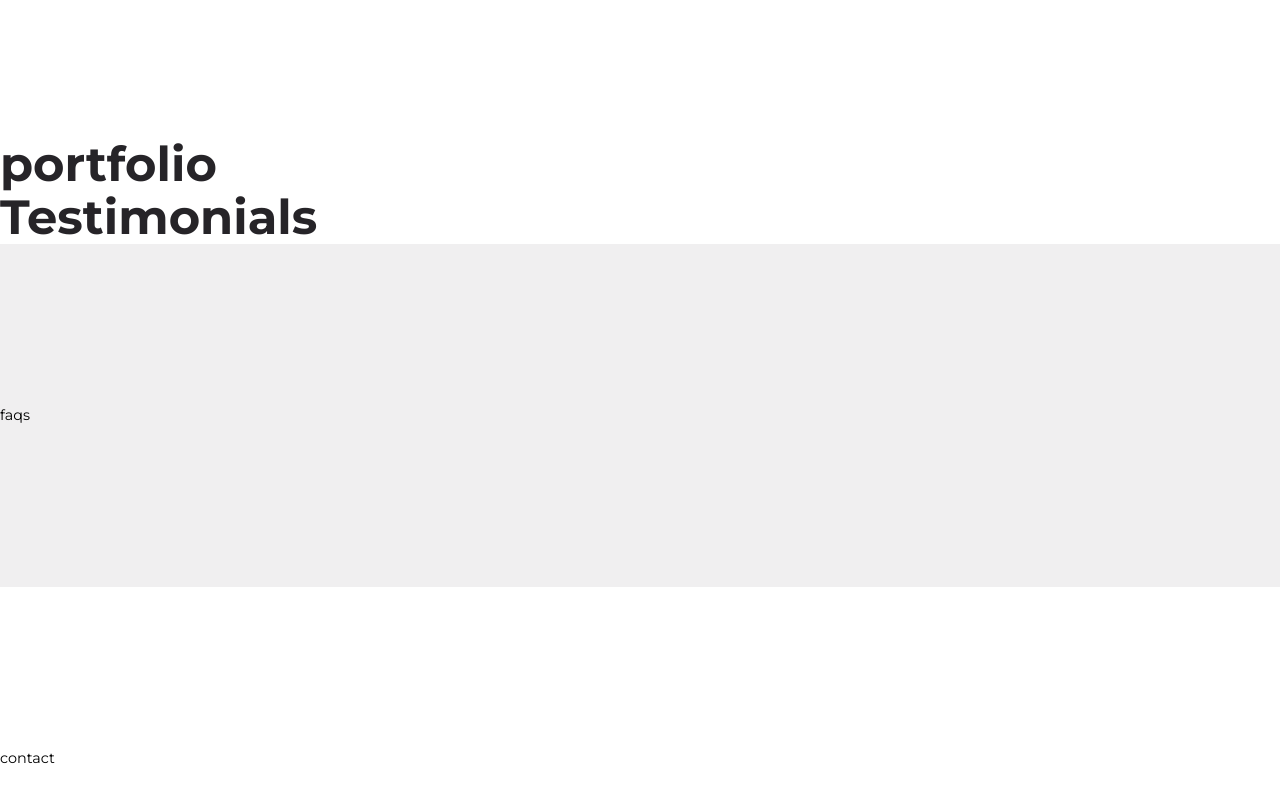
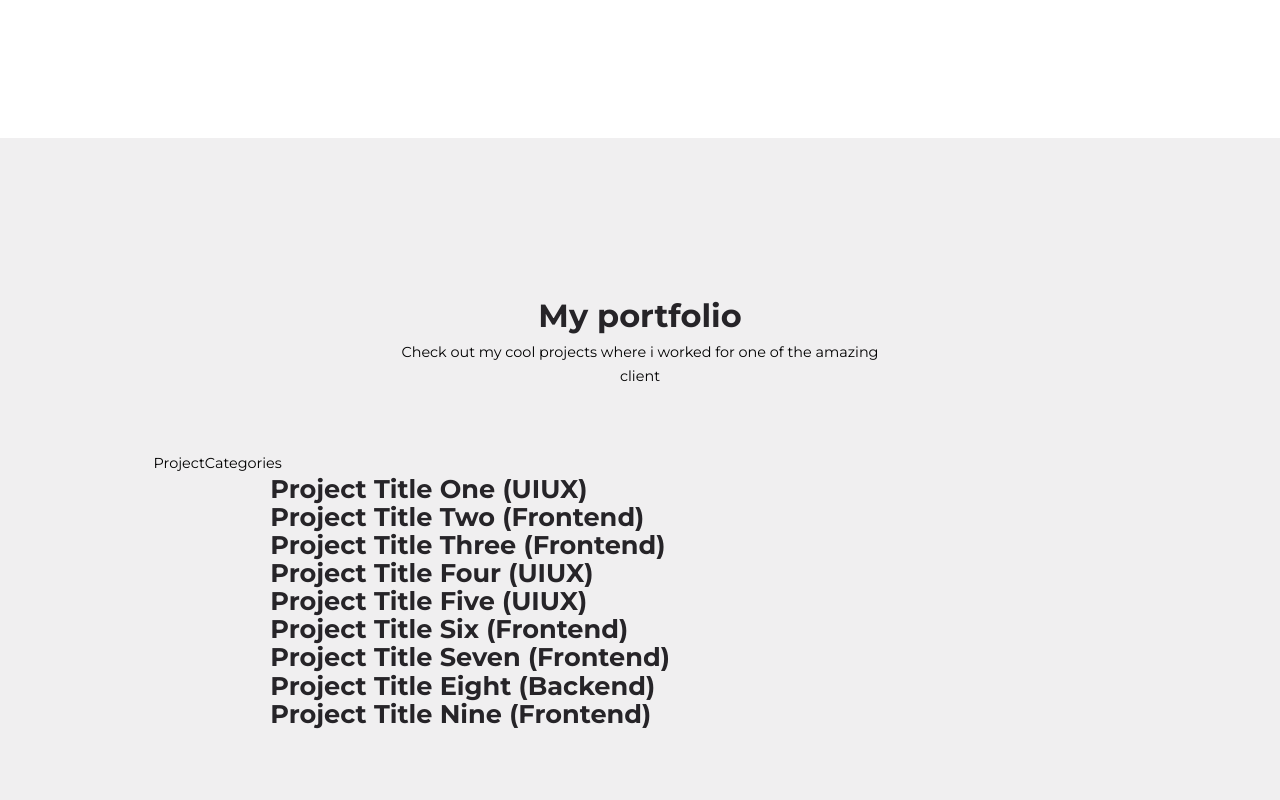
Before and after one commit to Rohan-tech11/My-Portfolio, a React (Create React App) app: page / in a window 1280 px wide. Shown: the part 2360-3160 px from the top of the page. Built offline with nearby package versions, Linux system fonts and the light colour scheme.

Commit message:
Added-ProjectCard

```diff
--- a/src/sections/portfolio/Portfolio.jsx
+++ b/src/sections/portfolio/Portfolio.jsx
@@ -1,9 +1,25 @@
+import ProjectCategories from "./ProjectCategories";
+import Projects from "./Projects";
 import "./portfolio.css";
+import data from "./data";
+import { useState } from "react";
 const Portfolio = () => {
+  const [projects, setProjects] = useState(data);
+
   return (
-    <div>
-      <h1>portfolio</h1>
-    </div>
+    <section id="portfolio">
+      <h2> My portfolio</h2>
+      <p>
+        Check out my cool projects where i worked for one of the amazing client
+      </p>
+      <div className="container portfolio__container">
+        <ProjectCategories>
+          {" "}
+          <h3>insideee</h3>
+        </ProjectCategories>
+        <Projects projects={projects}></Projects>
+      </div>
+    </section>
   );
 };
 
--- /dev/null
+++ b/src/sections/portfolio/Project.jsx
@@ -0,0 +1,11 @@
+import React from "react";
+
+const Project = ({ project }) => {
+  return (
+    <div className="project__container">
+      <h3>{project.title}</h3>
+    </div>
+  );
+};
+
+export default Project;
--- /dev/null
+++ b/src/sections/portfolio/ProjectCategories.jsx
@@ -0,0 +1,7 @@
+import React from "react";
+
+const ProjectCategories = () => {
+  return <div>ProjectCategories</div>;
+};
+
+export default ProjectCategories;
--- /dev/null
+++ b/src/sections/portfolio/Projects.jsx
@@ -0,0 +1,14 @@
+import React from "react";
+import Project from "./Project";
+
+const Projects = ({ projects }) => {
+  return (
+    <div className="container">
+      {projects.map((project) => (
+        <Project key={project.id} project={project}></Project>
+      ))}
+    </div>
+  );
+};
+
+export default Projects;
--- /dev/null
+++ b/src/sections/portfolio/data.js
@@ -0,0 +1,96 @@
+import Image1 from '../../assets/project1.jpg'
+import Image2 from '../../assets/project2.jpg'
+import Image3 from '../../assets/project3.jpg'
+import Image4 from '../../assets/project4.jpg'
+import Image5 from '../../assets/project5.jpg'
+import Image6 from '../../assets/project6.jpg'
+import Image7 from '../../assets/project7.jpg'
+import Image8 from '../../assets/project8.jpg'
+import Image9 from '../../assets/project9.jpg'
+
+const data = [
+    {
+        id: 1,
+        category: 'uiux',
+        image: Image1,
+        title: "Project Title One (UIUX)",
+        desc: "Provident similique accusantium nemo autem. Veritatis obcaecati tenetur iure eius earum ut molestias architecto voluptate aliquam nihil, eveniet aliquid culpa officia aut!",
+        demo: 'http://egatortutorials.com',
+        github: 'https://github.com/egattor'
+    },
+    {
+        id: 2,
+        category: 'frontend',
+        image: Image2,
+        title: "Project Title Two (Frontend)",
+        desc: "Provident similique accusantium nemo autem. Veritatis obcaecati tenetur iure eius earum ut molestias architecto voluptate aliquam nihil, eveniet aliquid culpa officia aut!",
+        demo: 'http://egatortutorials.com',
+        github: 'https://github.com/egattor'
+    },
+    {
+        id: 3,
+        category: 'frontend',
+        image: Image3,
+        title: "Project Title Three (Frontend)",
+        desc: "Provident similique accusantium nemo autem. Veritatis obcaecati tenetur iure eius earum ut molestias architecto voluptate aliquam nihil, eveniet aliquid culpa officia aut!",
+        demo: 'http://egatortutorials.com',
+        github: 'https://github.com/egattor'
+    },
+    {
+        id: 4,
+        category: 'uiux',
+        image: Image4,
+        title: "Project Title Four (UIUX)",
+        desc: "Provident similique accusantium nemo autem. Veritatis obcaecati tenetur iure eius earum ut molestias architecto voluptate aliquam nihil, eveniet aliquid culpa officia aut!",
+        demo: 'http://egatortutorials.com',
+        github: 'https://github.com/egattor'
+    },
+    {
+        id: 5,
+        category: 'uiux',
+        image: Image5,
+        title: "Project Title Five (UIUX)",
+        desc: "Provident similique accusantium nemo autem. Veritatis obcaecati tenetur iure eius earum ut molestias architecto voluptate aliquam nihil, eveniet aliquid culpa officia aut! ",
+        demo: 'http://egatortutorials.com',
+        github: 'https://github.com/egattor'
+    },
+    {
+        id: 6,
+        category: 'frontend',
+        image: Image6,
+        title: "Project Title Six (Frontend)",
+        desc: "Provident similique accusantium nemo autem. Veritatis obcaecati tenetur iure eius earum ut molestias architecto voluptate aliquam nihil, eveniet aliquid culpa officia aut!",
+        demo: 'http://egatortutorials.com',
+        github: 'https://github.com/egattor'
+    },
+    {
+        id: 7,
+        category: 'frontend',
+        image: Image7,
+        title: "Project Title Seven (Frontend)",
+        desc: "Provident similique accusantium nemo autem. Veritatis obcaecati tenetur iure eius earum ut molestias architecto voluptate aliquam nihil, eveniet aliquid culpa officia aut!",
+        demo: 'http://egatortutorials.com',
+        github: 'https://github.com/egattor'
+    },
+    {
+        id: 8,
+        category: 'backend',
+        image: Image8,
+        title: "Project Title Eight (Backend)",
+        desc: "Provident similique accusantium nemo autem. Veritatis obcaecati tenetur iure eius earum ut molestias architecto voluptate aliquam nihil, eveniet aliquid culpa officia aut!",
+        demo: 'http://egatortutorials.com',
+        github: 'https://github.com/egattor'
+    },
+    {
+        id: 9,
+        category: 'frontend',
+        image: Image9,
+        title: "Project Title Nine (Frontend)",
+        desc: "Provident similique accusantium nemo autem. Veritatis obcaecati tenetur iure eius earum ut molestias architecto voluptate aliquam nihil, eveniet aliquid culpa officia aut!",
+        demo: 'http://egatortutorials.com',
+        github: 'https://github.com/egattor'
+    }
+]
+
+
+export default data
```
